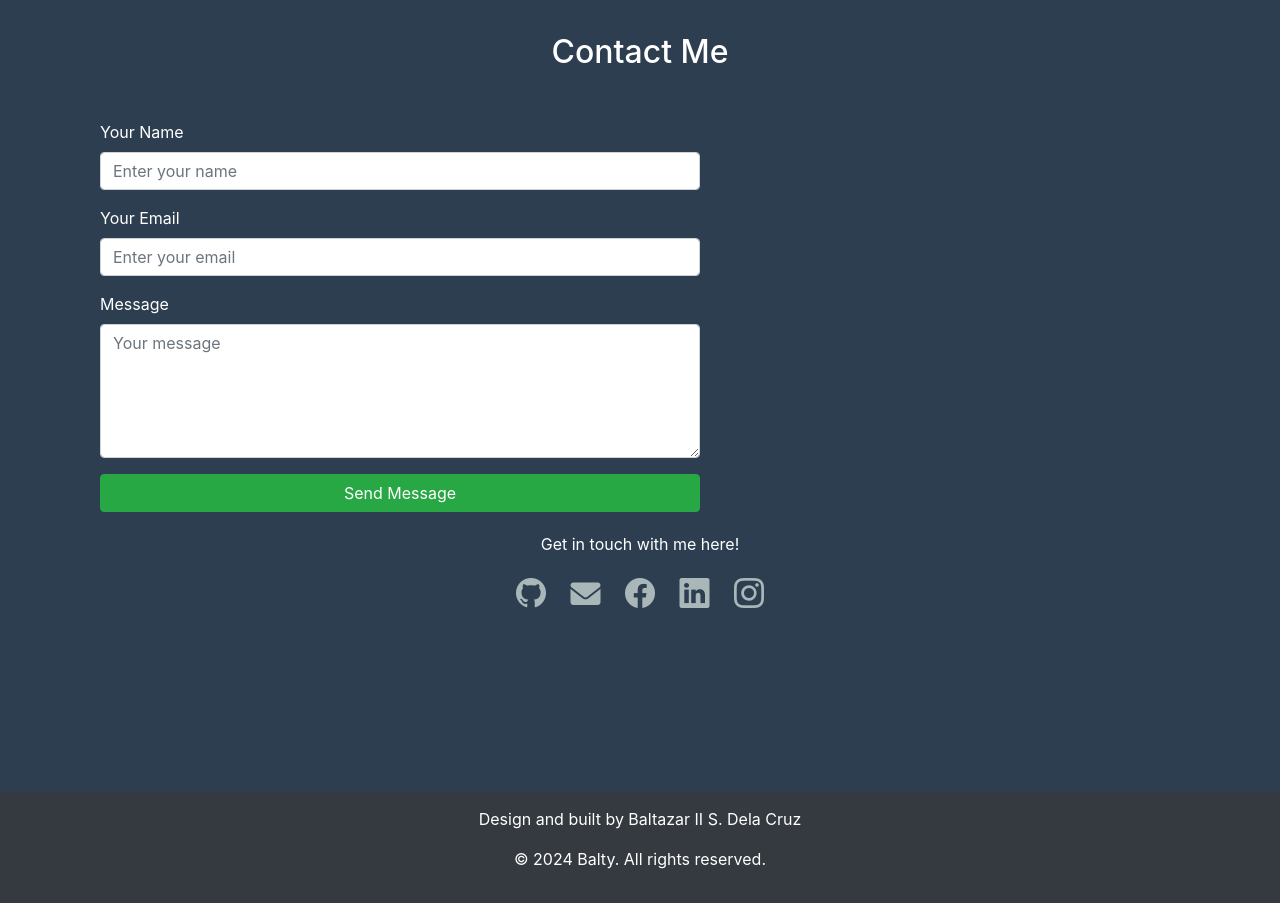
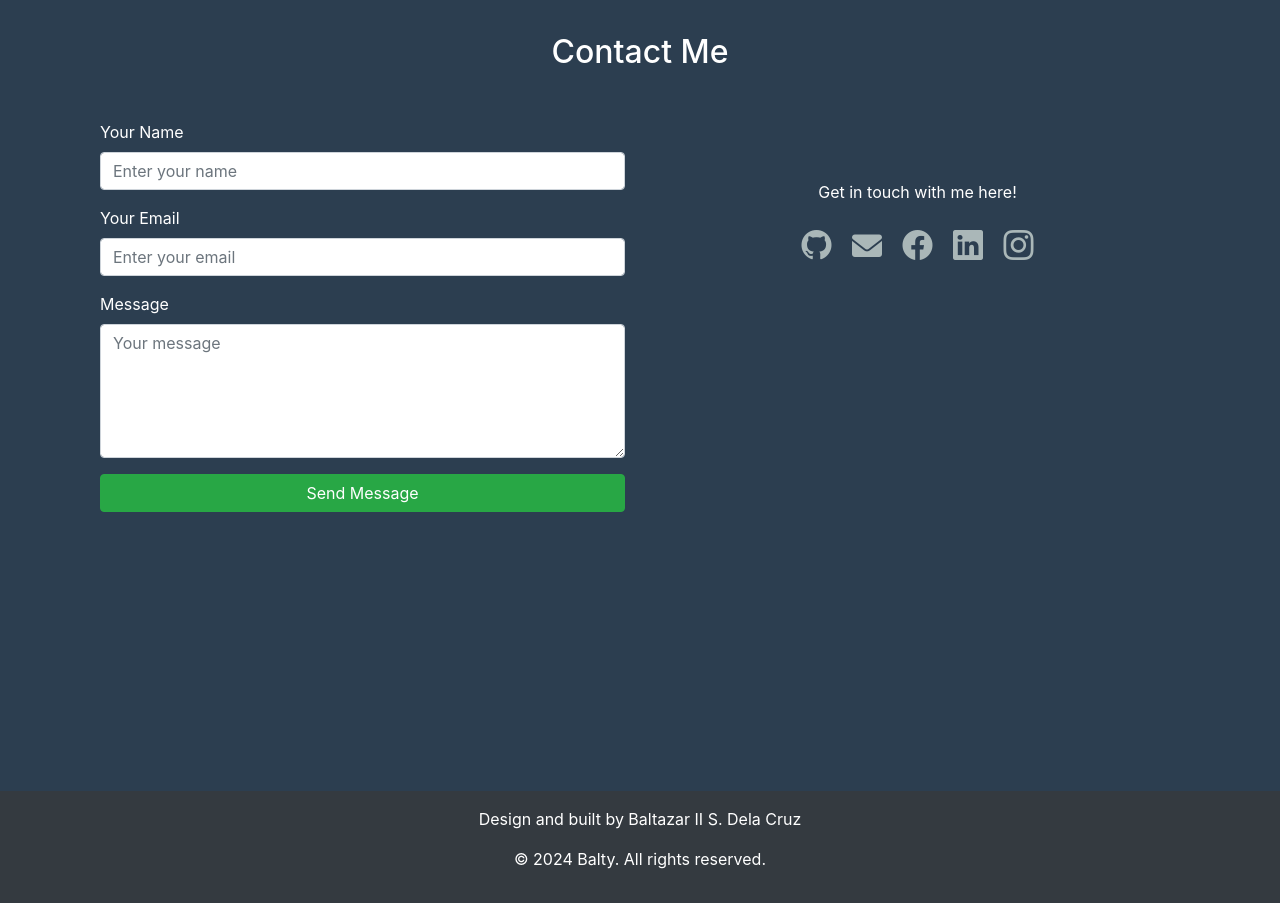
Before and after one commit to BaltazarDelaCruz/my-portfolio, a plain HTML site: page index.html in a window 1280 px wide. Shown: the part 4300-5203 px from the top of the page. Drawn offline with nearby package versions, Linux system fonts and the light colour scheme.

Commit message:
Update index.html

```diff
--- a/index.html
+++ b/index.html
@@ -3,11 +3,9 @@
 <head>
     <meta charset="UTF-8">
     <meta name="viewport" content="width=device-width, initial-scale=1.0">
-
     <link rel="stylesheet" href="https://stackpath.bootstrapcdn.com/bootstrap/4.5.2/css/bootstrap.min.css">
     <script src="https://code.jquery.com/jquery-3.5.1.slim.min.js"></script>
     <script src="https://cdn.jsdelivr.net/npm/@popperjs/core@2.5.4/dist/umd/popper.min.js"></script>
-<script src="https://stackpath.bootstrapcdn.com/bootstrap/4.5.2/js/bootstrap.min.js"></script>
     <script src="https://stackpath.bootstrapcdn.com/bootstrap/4.5.2/js/bootstrap.min.js"></script>
     <link rel="stylesheet" href="https://cdnjs.cloudflare.com/ajax/libs/font-awesome/6.0.0-beta3/css/all.min.css">
     <link rel="stylesheet" href="https://cdn.jsdelivr.net/npm/bootstrap-icons@1.10.3/font/bootstrap-icons.css">
@@ -99,14 +97,6 @@
          h1,h2,h5,h3,p,a{
             color: #ffff;
          }
-    .icon-bar {
-    background-color: white;
-}
-.navbar-toggler {
-    background-color: white;
-}
-
-
 
     </style>
 </head>
@@ -348,9 +338,10 @@
     <section id="contact" class="container my-6" style="min-height: 100vh; padding-top: 90px;">
         <h2 class="text-center" style="color: white;">Contact Me</h2>
 
-        <div>
         <div class="container my-5">
-                <form style="max-width: 600px;">
+            <div class="row">
+                <div class="col-md-6 mb-4">
+                    <form style="max-width: 100%;">
                         <div class="form-group">
                             <label for="name" style="color: white;">Your Name</label>
                             <input type="text" class="form-control" id="name" placeholder="Enter your name" required>
@@ -365,20 +356,20 @@
                         </div>
                         <button type="submit" class="btn btn-success btn-block">Send Message</button>
                     </form>
-
-                <ul class="list-unstyled">
-                    <div class="social-icons">
-                        <p>Get in touch with me here!</p>
-                        <a href="https://github.com/BaltazarDelaCruz" target="_blank"><i class="bi bi-github"></i></a>
-                        <a href="mailto:baltazardelacruz74@gmail.com" target="_blank"><i class="fas fa-envelope"></i></a>
-                        <a href="https://www.facebook.com/gaspar.sambo?mibextid=LQQJ4d" target="_blank"><i class="bi bi-facebook"></i></a>
-                        <a href="https://www.linkedin.com/in/baltazar-dela-cruz-0a4b392a1/" target="_blank"><i class="bi bi-linkedin"></i></a>
-                        <a href="https://www.instagram.com/_jeeeeyr" target="_blank"><i class="bi bi-instagram"></i></a>
                 </div>
-                </ul>
+                <div class="col-md-6 mb-4">
+                    <p class="text-center" style="color: white; padding-top: 60px;">Get in touch with me here!</p>
+                    <div class="social-icons text-center">
+                        <a href="https://github.com/BaltazarDelaCruz" target="_blank" class="m-2"><i class="bi bi-github"></i></a>
+                        <a href="mailto:baltazardelacruz74@gmail.com" target="_blank" class="m-2"><i class="fas fa-envelope"></i></a>
+                        <a href="https://www.facebook.com/gaspar.sambo?mibextid=LQQJ4d" target="_blank" class="m-2"><i class="bi bi-facebook"></i></a>
+                        <a href="https://www.linkedin.com/in/baltazar-dela-cruz-0a4b392a1/" target="_blank" class="m-2"><i class="bi bi-linkedin"></i></a>
+                        <a href="https://www.instagram.com/_jeeeeyr" target="_blank" class="m-2"><i class="bi bi-instagram"></i></a>
+                    </div>
+                </div>
+            </div>
         </div>
 
-        </div>
     </section>
 
 </body>
```
Lines whose indentation alone changed are shown as unchanged.
